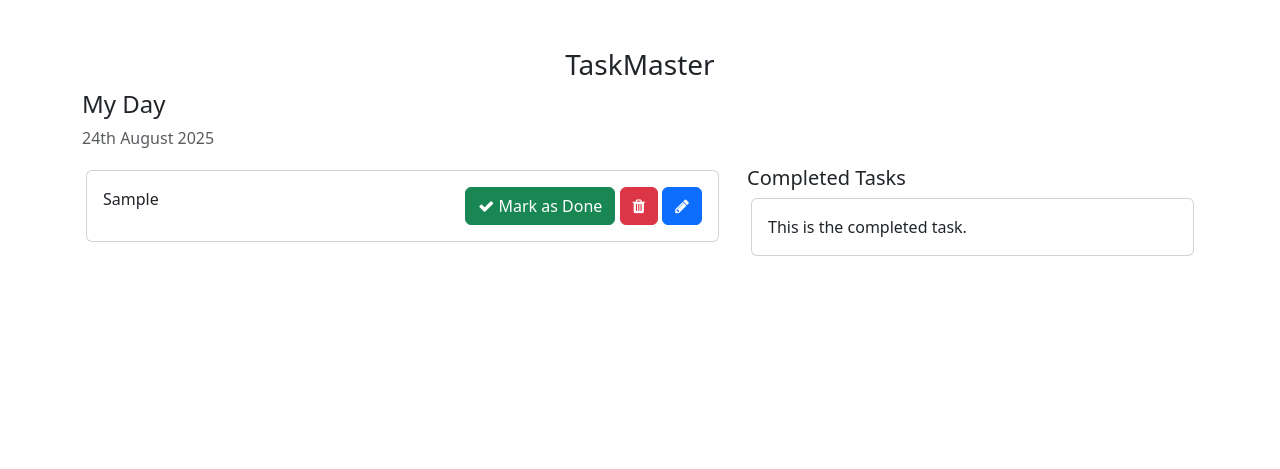
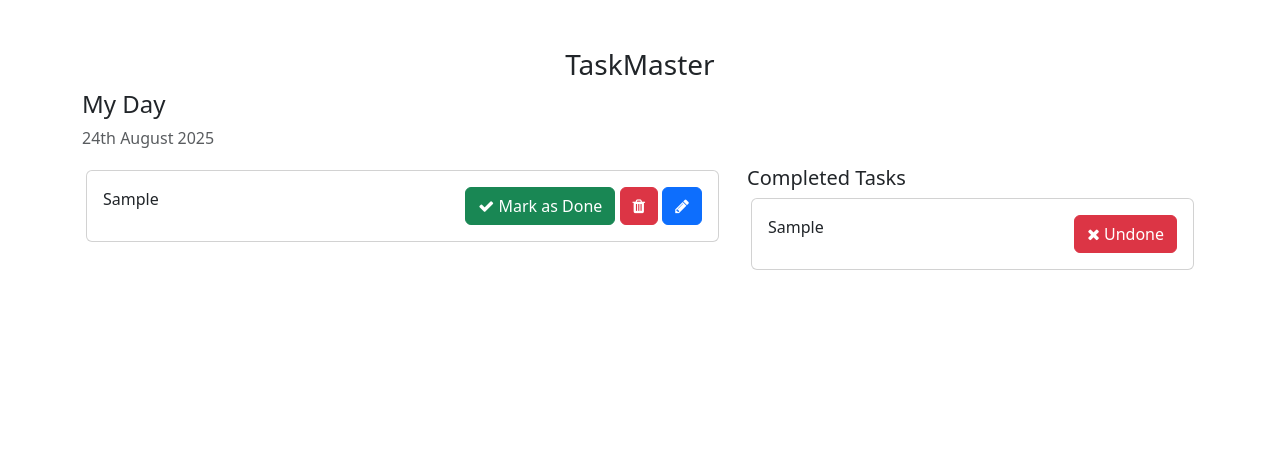
Before and after one commit to Amay5555/TaskMaster, a Django app: template templates/home.html in a window 1280 px wide. Shown: the top 469 px of the page. Run offline with Django 5.2, Linux system fonts and the light colour scheme; the template is opened without the code that fills it: values that come from a table or form of the project are taken from there, others are empty; tables that the repository leaves empty hold one stand-in row (values such as "Sample post").

Commit message:
Delete opertaion added

```diff
--- a/TaskMaster/views.py
+++ b/TaskMaster/views.py
@@ -3,7 +3,9 @@ from todos.models import Task
 
 def home(request):
     tasks = Task.objects.filter(is_completed =False).order_by('-updated_at')
+
+    completed_tasks = Task.objects.filter(is_completed = True)
     context = {
-        'tasks' : tasks
+        'tasks' : tasks  , 'completed_tasks' : completed_tasks ,
     }
     return render(request, 'home.html' , context)
--- a/templates/home.html
+++ b/templates/home.html
@@ -36,8 +36,8 @@
                     <div class="card-body">
                         {{task.task}}
                         <span style="position: relative; float: right;">
-                            <a class="btn btn-success"><i class="fa fa-check"></i> Mark as Done</a>
-                            <a class="btn btn-danger"><i class="fa fa-trash"></i></a>
+                            <a href="{% url 'mark_as_done' task.pk %}" class="btn btn-success"><i class="fa fa-check"></i> Mark as Done</a>
+                            <a href="{% url 'delete_task' task.pk %}"  class="btn btn-danger"><i class="fa fa-trash"></i></a>
                             <a class="btn btn-primary"><i class="fa fa-pencil"></i></a>
                         </span>
                     </div>
@@ -47,12 +47,16 @@
             </div>
             <div class="col-md-5 col-lg-5">
                 <h5>Completed Tasks</h5>
-
+                {%for cta in completed_tasks%}
                 <div class="card m-1">
                     <div class="card-body">
-                        This is the completed task.
+                        {{cta.task}}
+                    <span style="float: right;">
+                        <a href="{% url 'mark_as_undone' cta.pk%}"class="btn btn-danger"><i class="fa fa-times"></i> Undone</a>
+                    </span>
                     </div>
                 </div>
+                {% endfor %}
             </div>
         </div>
         <div class="row">
@@ -63,7 +67,8 @@
                     <div class="form-group">
                         <span style="display: flex;">
                             <input type="text" name="task" class="form-control" placeholder="Add a task">
-                            <button type="submit" class="btn btn-primary" style="width: 200px;"><i class="fa fa-plus"></i>
+                            <button type="submit" class="btn btn-primary" style="width: 200px;"><i
+                                    class="fa fa-plus"></i>
                                 Add</button>
                         </span>
                     </div>
--- a/todos/urls.py
+++ b/todos/urls.py
@@ -2,5 +2,9 @@ from django.urls import path
 from . import views
 
 urlpatterns = [
-    path('addTask/' , views.addTask, name= 'addTask')
+    path('addTask/' , views.addTask, name= 'addTask'),
+    path('mark_as_done/<int:pk>', views.markedDone, name ='mark_as_done'),
+    path('mark_as_undone/<int:pk>', views.markUndone , name ='mark_as_undone'),
+    path('delete_task/<int:pk>', views.delete_task , name ='delete_task'),
+
 ]
```
Also changed, not shown: todos/views.py (+19 -2 lines).
